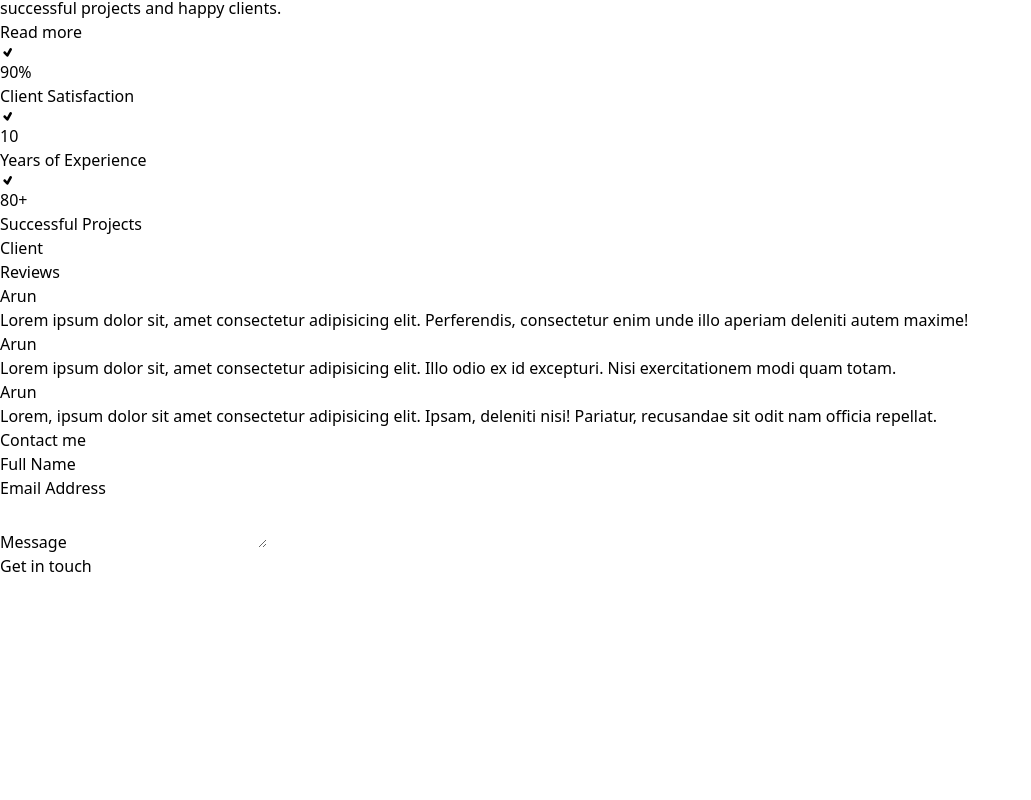
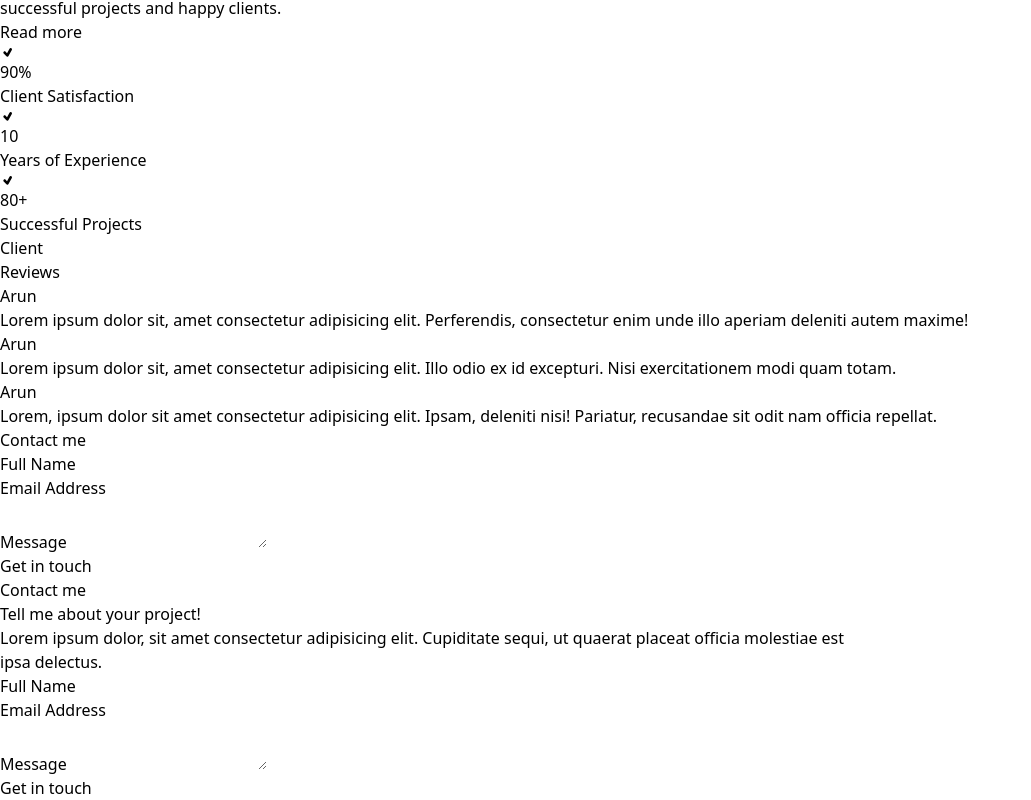
Before and after one commit to arun-kunwar/portfolio, a React (Vite) app: page / in a window 1280 px wide. Shown: the part 2060-2860 px from the top of the page, without its empty margins (0-1031 px from the left). Before the commit the page ends 2638 px from the top, so only its background shows below. Built offline with nearby package versions, Linux system fonts and the light colour scheme.

Commit message:
contact done

```diff
--- a/src/componets/Contact.tsx
+++ b/src/componets/Contact.tsx
@@ -1,11 +1,14 @@
 export default function Contact() {
   return (
-    <section className="bg-white py-16">
-      <div className=" bg-gray-600 h-[55vh] md:py-[15%]  md:w-[75%] mx-auto shadow-md rounded-lg ">
+    <section className="bg-white py-20">
+      <div className=" bg-gray-900 h-[55vh]  mx-auto shadow-md rounded-lg md:hidden ">
         <div className="">
           <form action="">
             <div>
-                 <h1 className="uppercase text-2xl font-bold text-white pt-5 pl-3"> Contact me</h1>
+              <h1 className="uppercase text-2xl font-bold text-white pt-5 pl-3">
+                {" "}
+                Contact me
+              </h1>
             </div>
             <div className=" pt-8 pl-4">
               <label htmlFor="Full Name" className="block text-sm text-white">
@@ -15,7 +18,7 @@ export default function Contact() {
                 type="text"
                 id="name"
                 name="name"
-                className="border-gray-300 bg-gray-600 border-b-2 w-[65%] text-white focus:outline-none "
+                className="border-gray-300 bg-gray-900 border-b-2 w-[65%] text-white focus:outline-none "
                 required
               />
             </div>
@@ -27,7 +30,7 @@ export default function Contact() {
                 type="email"
                 id="email"
                 name="email"
-                className="border-gray-300 bg-gray-600 border-b-2 w-[65%]  text-white focus:outline-none "
+                className="border-gray-300 bg-gray-900 border-b-2 w-[65%]  text-white focus:outline-none "
                 required
               />
             </div>
@@ -38,12 +41,75 @@ export default function Contact() {
               <textarea
                 name="message"
                 id="message"
-                className="border-gray-300 bg-gray-600 border-b-2 w-[65%]  py-2 text-white rounded-sm focus:outline-none"
+                className="border-gray-300 bg-gray-900 border-b-2 w-[65%]  py-2 text-white rounded-sm focus:outline-none"
               ></textarea>
             </div>
             <div>
-             <button className=" mt-10 ml-3 text-black border rounded-2xl px-6 py-3 bg-white hover:bg-gray-500 ">Get in touch</button>
+              <button className=" mt-10 ml-3 text-black border rounded-2xl px-6 py-3 bg-white hover:bg-gray-500 ">
+                Get in touch
+              </button>
             </div>
+          </form>
+        </div>
+      </div>
+      {/* Laptop */}
+
+      <div className="hidden md:grid grid-cols-2 bg-gray-900 h-[60vh] w-[75%] mx-auto  rounded-lg">
+        <div className="">
+          <h1 className="uppercase text-3xl font-bold text-white pl-16 pt-16">
+            {" "}
+            Contact me
+          </h1>
+          <p className="text-white pl-16 pt-3 font-semibold">Tell me about your project!</p>
+          <p className="text-white pl-16 pt-3 leading-relaxed">
+            {" "}
+            Lorem ipsum dolor, sit amet consectetur adipisicing elit. Cupiditate
+            sequi, ut quaerat placeat officia molestiae est <br /> ipsa delectus.
+          </p>
+        </div>
+        {/* left side */}
+        <div className="ml-32 mt-6">
+          <form action="">
+          <div className=" pt-6 pl-4">
+              <label htmlFor="Full Name" className="block text-sm text-white">
+                Full Name
+              </label>
+              <input
+                type="text"
+                id="name"
+                name="name"
+                className="border-gray-300 bg-gray-900 border-b-2 w-[75%] text-white focus:outline-none "
+                required
+              />
+            </div>
+            <div className=" pt-6 pl-4">
+              <label htmlFor="email" className="block text-sm text-white">
+                Email Address
+              </label>
+              <input
+                type="email"
+                id="email"
+                name="email"
+                className="border-gray-300 bg-gray-900 border-b-2 w-[75%]  text-white focus:outline-none "
+                required
+              />
+            </div>
+            <div className="pt-4 pl-4">
+              <label htmlFor="message" className="block text-sm text-white">
+                Message
+              </label>
+              <textarea
+                name="message"
+                id="message"
+                className="border-gray-300 bg-gray-900 border-b-2 w-[75%]  py-2 text-white rounded-sm focus:outline-none"
+              ></textarea>
+            </div>
+            <div>
+              <button className=" mt-6 ml-3 text-black border rounded-3xl px-6 py-3 bg-white hover:bg-gray-500 ">
+                Get in touch
+              </button>
+            </div>
+
           </form>
         </div>
       </div>
```
